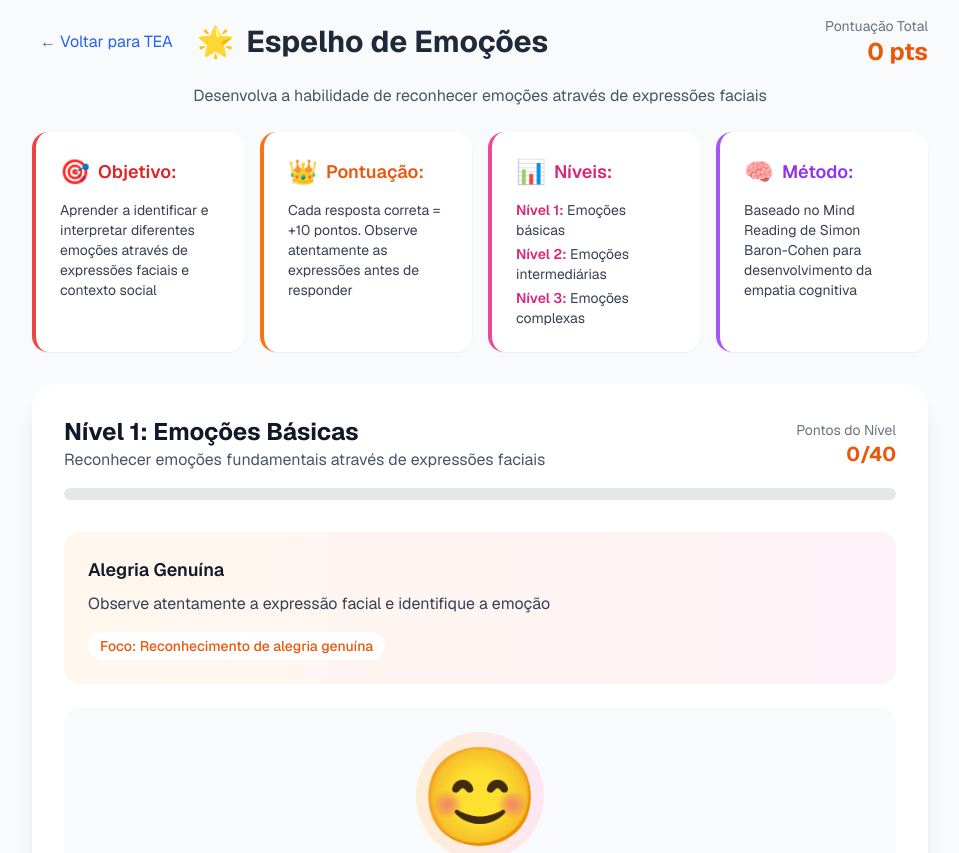
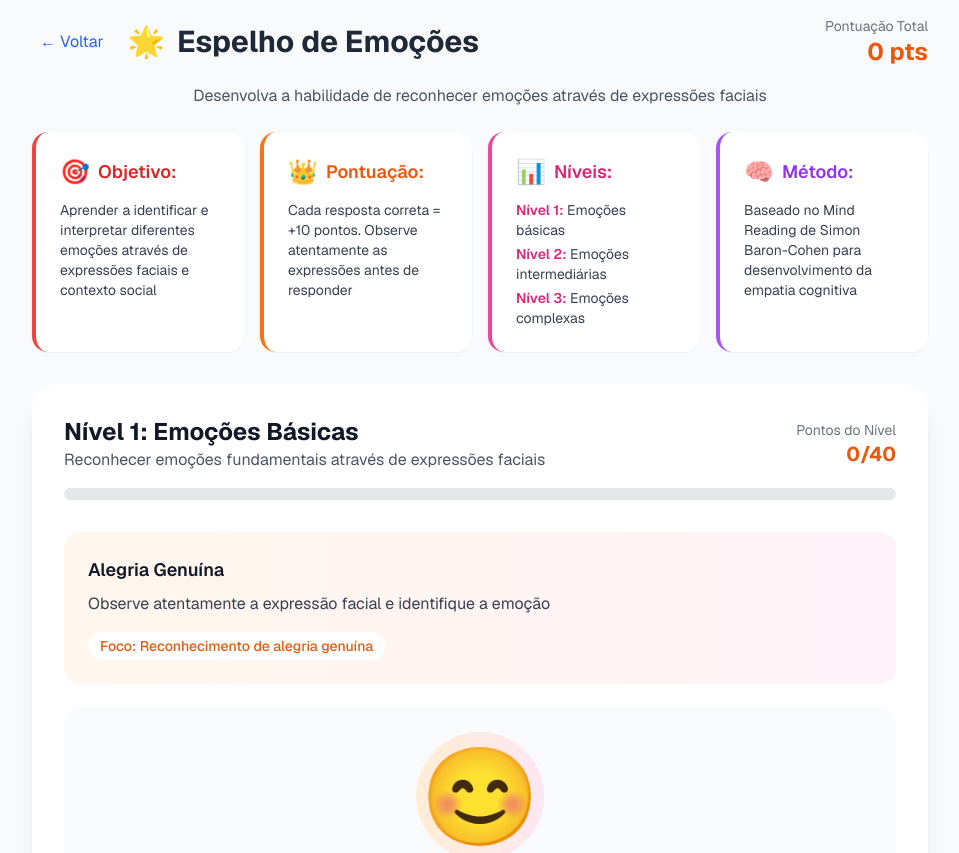
Before and after one commit to ClaudemirWork/teaplus-working, a Next.js app: page /emotion-mirror in a window 1280 px wide. Shown: the top 853 px of the page, without its empty margins (160-1119 px from the left). Built offline with nearby package versions, Linux system fonts and the light colour scheme.

Commit message:
Update page.tsx correção do botão voltar no espelho das emoções

```diff
--- a/app/emotion-mirror/page.tsx
+++ b/app/emotion-mirror/page.tsx
@@ -1,6 +1,7 @@
 'use client'
 
 import { useState, useEffect } from 'react'
+import { useRouter } from 'next/navigation' // Importe o useRouter
 
 interface AudioExercise {
   id: number
@@ -29,6 +30,7 @@ interface Level {
 }
 
 export default function EmotionMirror() {
+  const router = useRouter() // Inicie o router
   const [currentLevel, setCurrentLevel] = useState(1)
   const [currentExercise, setCurrentExercise] = useState(0)
   const [currentQuestion, setCurrentQuestion] = useState(0)
@@ -324,11 +326,12 @@ export default function EmotionMirror() {
         <div className="max-w-2xl mx-auto">
           {/* Header */}
           <div className="flex items-center mb-6">
+            {/* ===== BOTÃO 1 CORRIGIDO ===== */}
             <button
-              onClick={() => window.history.back()}
+              onClick={() => router.push('/dashboard')}
               className="mr-4 p-2 text-blue-600 hover:bg-blue-50 rounded-lg"
             >
-              ← Voltar para TEA
+              ← Voltar
             </button>
             <div className="flex items-center space-x-3">
               <span className="text-3xl">🌟</span>
@@ -370,11 +373,12 @@ export default function EmotionMirror() {
                   >
                     🔄 Jogar Novamente
                   </button>
+                  {/* ===== BOTÃO 2 CORRIGIDO ===== */}
                   <button
-                    onClick={() => window.history.back()}
+                    onClick={() => router.push('/dashboard')}
                     className="w-full rounded-2xl border-2 border-gray-300 px-8 py-4 text-lg font-semibold text-gray-700 transition-all hover:border-gray-400 hover:shadow-lg"
                   >
-                    🏠 Voltar para TEA
+                    🏠 Voltar
                   </button>
                 </div>
               </div>
@@ -392,11 +396,12 @@ export default function EmotionMirror() {
         <div className="mb-6">
           <div className="flex items-center justify-between">
             <div className="flex items-center">
+               {/* ===== BOTÃO 3 CORRIGIDO ===== */}
               <button
-                onClick={() => window.history.back()}
+                onClick={() => router.push('/dashboard')}
                 className="mr-4 p-2 text-blue-600 hover:bg-blue-50 rounded-lg"
               >
-                ← Voltar para TEA
+                ← Voltar
               </button>
               <div className="flex items-center space-x-3">
                 <span className="text-3xl">🌟</span>
@@ -513,7 +518,7 @@ export default function EmotionMirror() {
 
                   {isObserving ? (
                     <div className="bg-blue-100 text-blue-800 px-4 py-2 rounded-lg text-sm md:text-base">
-                     ⏱️ Observe atentamente... {5 - observationTime}s
+                      ⏱️ Observe atentamente... {5 - observationTime}s
                     </div>
                   ) : (
                     <div className="bg-green-100 text-green-800 px-4 py-2 rounded-lg text-sm md:text-base">
```
